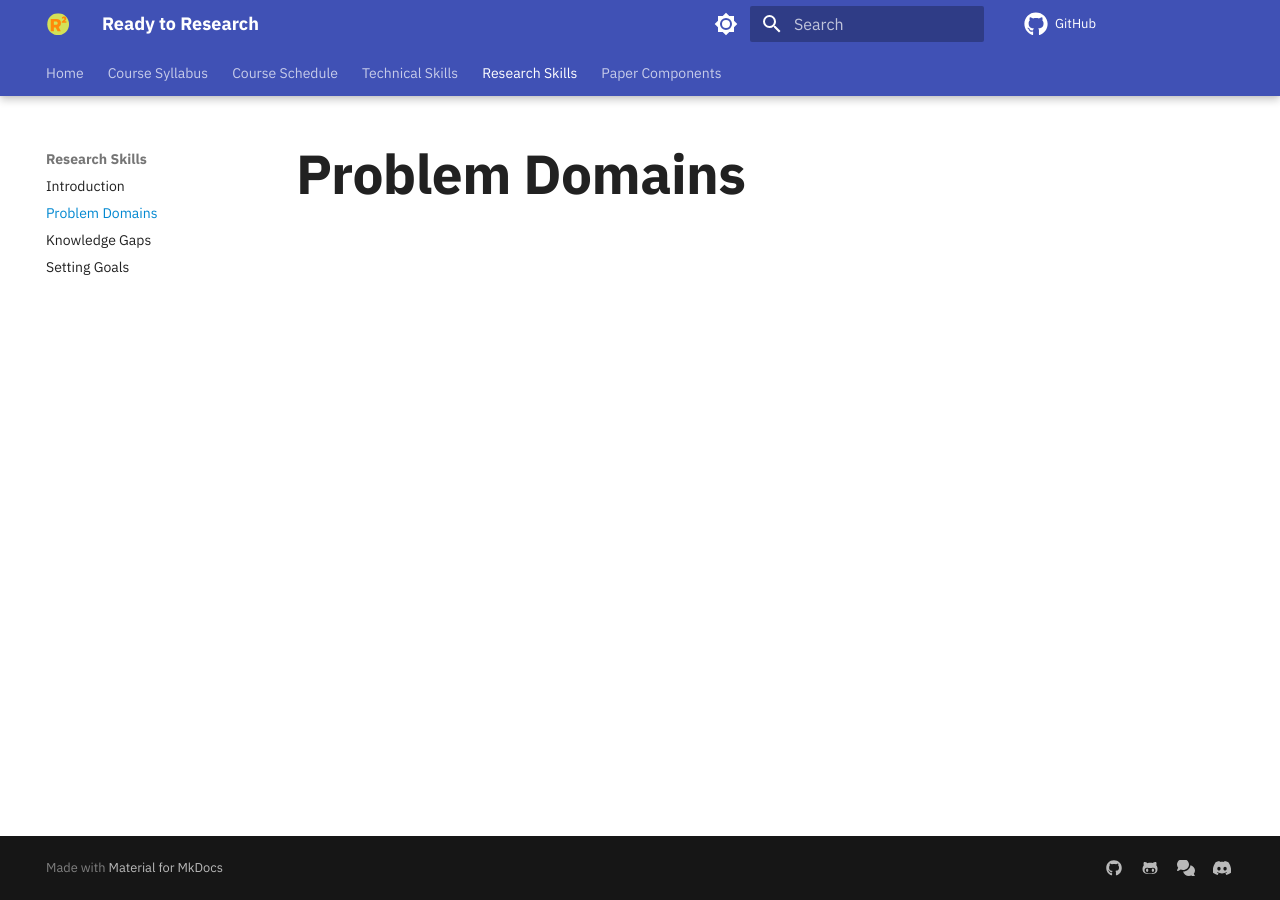
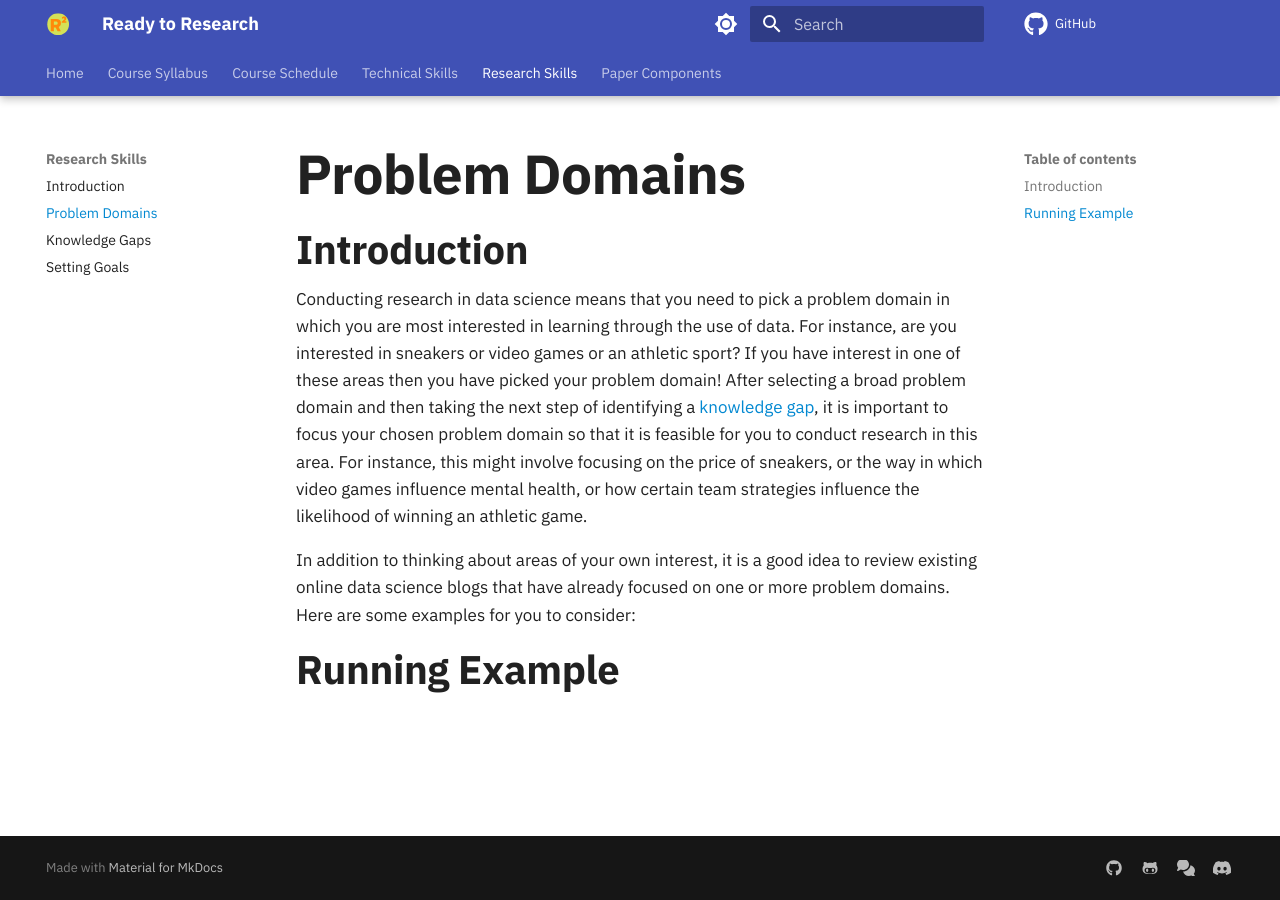
Before and after one commit to kaushal1014/research-paper-template-Athlete-Injuries, an MkDocs documentation site: the page built from docs/research-skills/problem-domains.md, in a window 1280 px wide. Built offline with MkDocs 1.6.1 and Material for MkDocs 9.7.7, drawn with Linux system fonts in a browser that asks for light colours; comment, search, counter and statistics services are not loaded.

Commit message:
feat: Add the Introduction in the problem-domains.md file.

```diff
--- a/docs/research-skills/problem-domains.md
+++ b/docs/research-skills/problem-domains.md
@@ -1 +1,20 @@
 # Problem Domains
+
+## Introduction
+
+Conducting research in data science means that you need to pick a problem domain
+in which you are most interested in learning through the use of data. For
+instance, are you interested in sneakers or video games or an athletic sport? If
+you have interest in one of these areas then you have picked your problem
+domain! After selecting a broad problem domain and then taking the next step of
+identifying a [knowledge gap](/research-skills/knowledge-gaps/), it is important
+to focus your chosen problem domain so that it is feasible for you to conduct
+research in this area. For instance, this might involve focusing on the price of
+sneakers, or the way in which video games influence mental health, or how
+certain team strategies influence the likelihood of winning an athletic game.
+
+In addition to thinking about areas of your own interest, it is a good idea to
+review existing online data science blogs that have already focused on one or
+more problem domains. Here are some examples for you to consider:
+
+## Running Example
```
